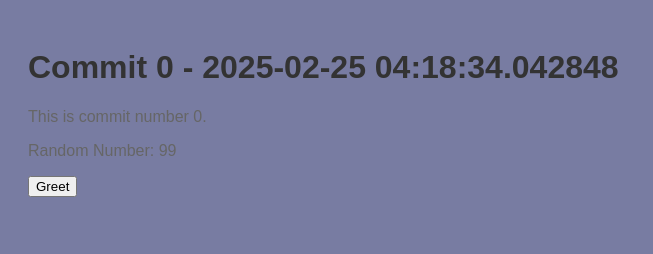
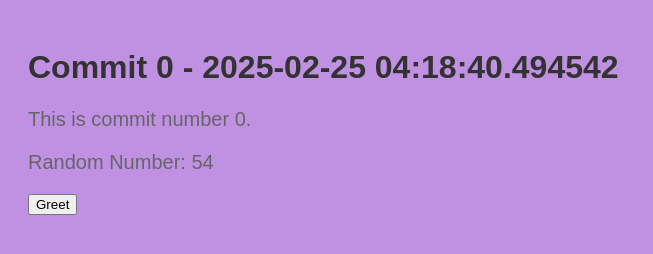
Before and after one commit to broilermares3/myrep-repo-20250225041831, a plain HTML site: page index.html in a window 1280 px wide. Shown: the whole page, without its empty margins (0-653 px from the left). Drawn offline with Linux system fonts and the light colour scheme.

Commit message:
📝 Commit 0 with HTML, CSS, and JS

```diff
--- a/index.html
+++ b/index.html
@@ -2,13 +2,13 @@
     <!DOCTYPE html>
     <html>
     <head>
-        <title>Commit 0 - 2025-02-25 04:18:34.042848</title>
+        <title>Commit 0 - 2025-02-25 04:18:40.494542</title>
         <link rel="stylesheet" href="style.css">
     </head>
     <body>
-        <h1>Commit 0 - 2025-02-25 04:18:34.042848</h1>
+        <h1>Commit 0 - 2025-02-25 04:18:40.494542</h1>
         <p>This is commit number 0.</p>
-        <p>Random Number: 99</p>
+        <p>Random Number: 54</p>
         <button onclick="greet()">Greet</button>
         <script src="script.js"></script>
     </body>
--- a/style.css
+++ b/style.css
@@ -1,7 +1,7 @@
 
     body {
         font-family: Arial, sans-serif;
-        background-color: #787ca2;
+        background-color: #c090e3;
         padding: 20px;
     }
     h1 {
@@ -9,5 +9,5 @@
     }
     p {
         color: #666;
-        font-size: 16px;
+        font-size: 20px;
     }
```
